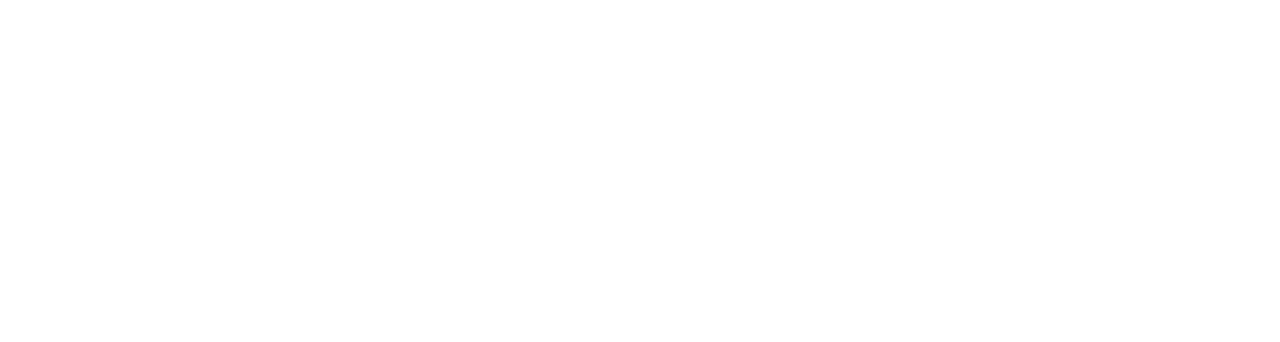
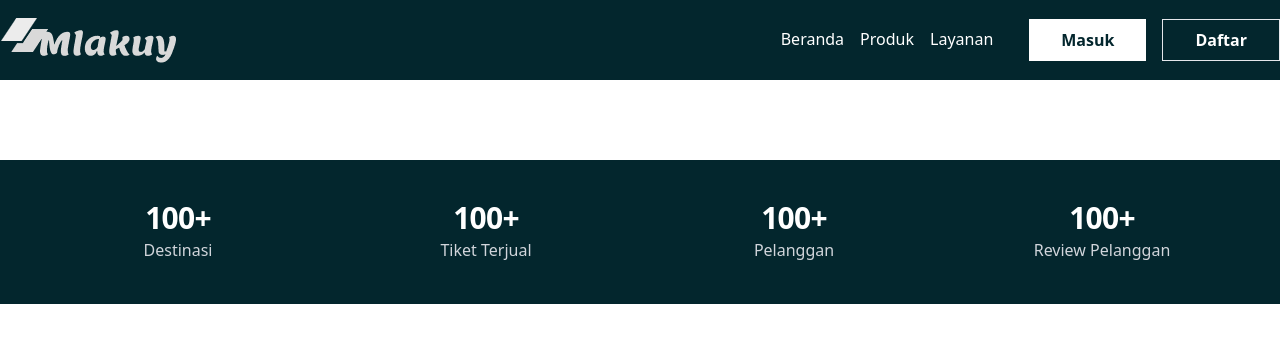
Before and after one commit to NOGAMUKTIWATI/travel, a plain HTML site: page index.html in a window 1280 px wide. Drawn offline with nearby package versions, Linux system fonts and the light colour scheme.

Commit message:
Header and section2

```diff
--- a/index.html
+++ b/index.html
@@ -23,14 +23,55 @@
     <body>
     <!-- Header -->
         <header class="bg-primaryColor w-full">
-      <div class="container mx-auto"></div>
+            <div class="container mx-auto">
+                <div class="flex justify-between items-center py-4">
+                    <div class="flex items-center">
+                        <img
+                            src="assets/img/logo.png"
+                            alt=""
+                        />
+                    </div>
+                    <div class="flex justify-end gap-5">
+                        <ul class="flex mt-2">
+                            <li class="mr-4 text-white"><a href="">Beranda</a></li>
+                            <li class="mr-4 text-white"><a href="">Produk</a></li>
+                            <li class="mr-4 text-white"><a href="">Layanan</a></li>
+                        </ul>
+                        <div class="flex">
+                            <button class="bg-white text-primaryColor px-8 py-2 mr-4 font-bold ">Masuk</button>
+                            <button class="bg-primaryColor px-8 py-2 text-white border font-bold">Daftar</button>
+                        </div>
+                    </div>
+            </div>
         </header>
     <!-- end header -->
+
     <!-- section 1 -->
-    <section class="hero"></section>
+    <section class="hero">
+
+    </section>
     <!-- section end  -->
     <!-- section 2 -->
-    <section class="section-2"></section>
+    <section class="section-2 bg-primaryColor">
+        <dl class="mt-16 p-10 justify-center w-full text-center grid grid-cols-2 gap-8 sm:mt-20 sm:grid-cols-2 lg:grid-cols-4">
+            <div class="block w-full">
+                <dd class="text-2xl font-bold text-3xl leading-9 tracking-tight text-white">100+</dd>
+                <dt class="text-base leading-7 text-gray-300">Destinasi</dt>
+            </div>
+            <div class="block w-full">
+                <dd class="text-2xl font-bold  text-3xl leading-9 tracking-tight text-white">100+</dd>
+                <dt class="text-base leading-7 text-gray-300">Tiket Terjual</dt>
+            </div>
+            <div class="block w-full">
+                <dd class="text-2xl font-bold text-3xl leading-9 tracking-tight text-white">100+</dd>
+                <dt class="text-base leading-7 text-gray-300">Pelanggan</dt>
+            </div>
+            <div class="block w-full">
+                <dd class="text-2xl font-bold text-3xl leading-9 tracking-tight text-white">100+</dd>
+                <dt class="text-base leading-7 text-gray-300">Review Pelanggan</dt>
+            </div>
+        </dl>
+    </section>
     <!-- section end  -->
     <!-- section 3 -->
     <section class="section-3"></section>
```
Also changed, not shown: assets/img/logo.png (added). Lines whose indentation alone changed are shown as unchanged.
